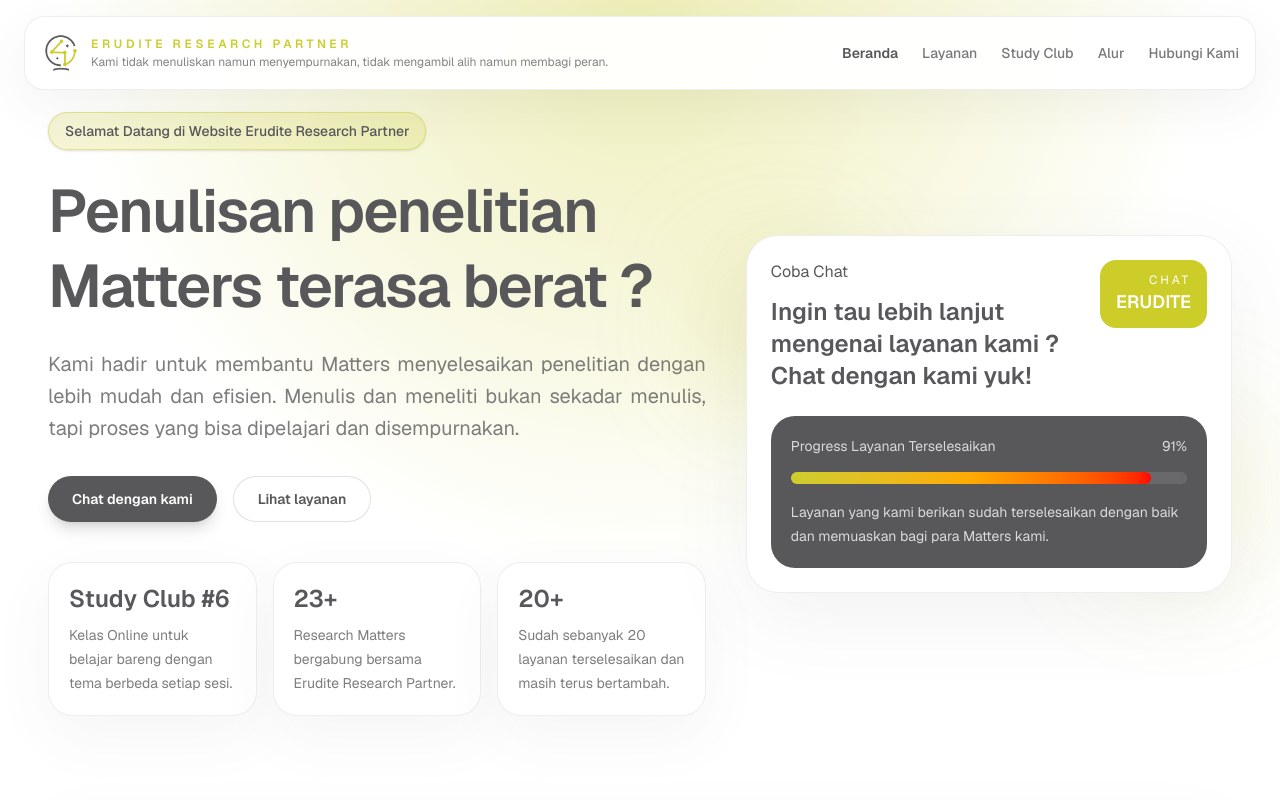
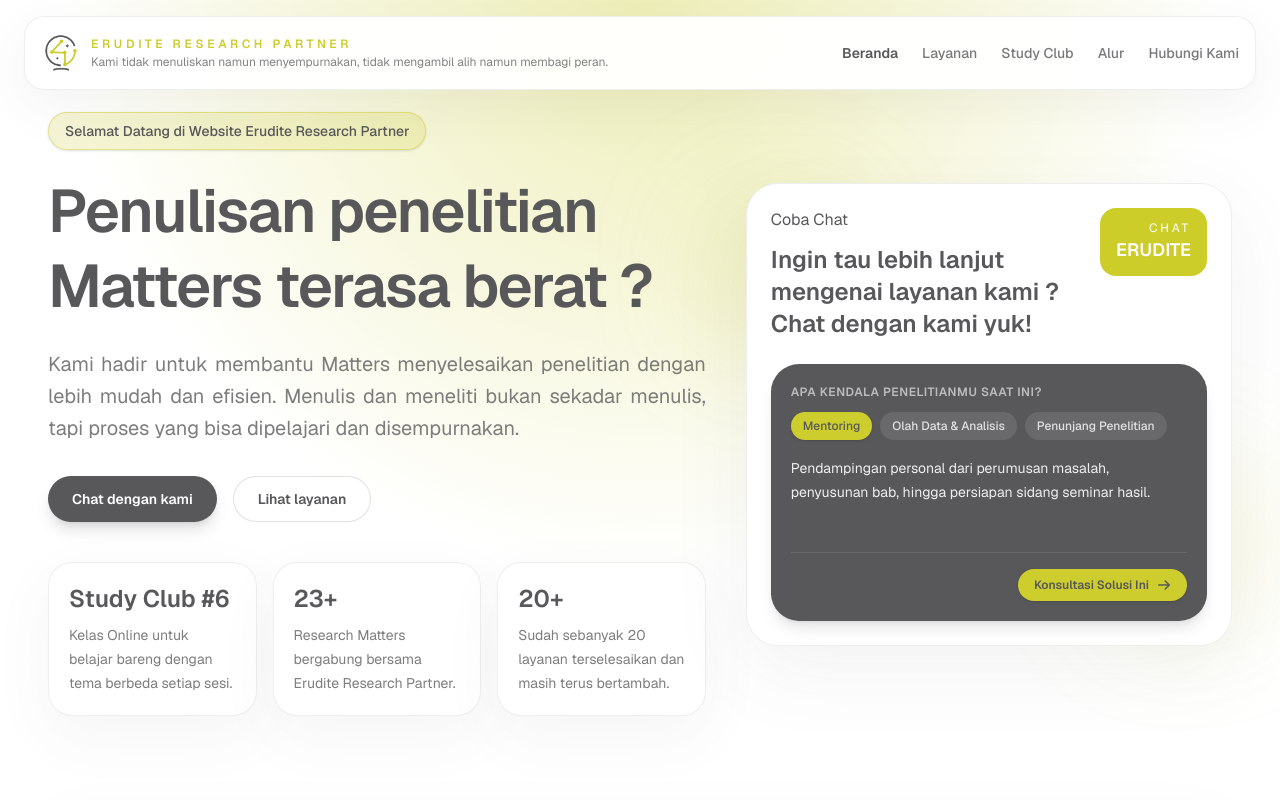
Before and after one commit to Narendra238/erudite-web, a Next.js app: page / in a window 1280 px wide. Shown: the top 800 px of the page. Built offline with nearby package versions, Linux system fonts and the light colour scheme.

Commit message:
Update, Delete bagian progress yang kurang kumunikatif dan insert bagian chat ke admin sesuai dengan kebutuhan.

```diff
--- a/app/page.tsx
+++ b/app/page.tsx
@@ -2,6 +2,7 @@ import Link from "next/link";
 import { SiteFooter } from "@/components/site-footer";
 import { SiteHeader } from "@/components/site-header";
 import { TestimonialCarousel } from "@/components/testimonial-carousel";
+import { HeroInteractiveCard } from "@/components/hero-interactive-card";
 
 const highlights = [
   {
@@ -92,18 +93,7 @@ export default function Home() {
                 </div>
               </div>
 
-              <div className="mt-6 space-y-4 rounded-[1.5rem] bg-[#58585A] p-5 text-white">
-                <div className="flex items-center justify-between text-sm text-white/78">
-                  <span>Progress Layanan Terselesaikan</span>
-                  <span>91%</span>
-                </div>
-                <div className="h-3 rounded-full bg-white/10">
-                  <div className="h-3 w-[91%] rounded-full bg-gradient-to-r from-[#CDCD2E] via-[#FFAA00] to-[#FF0000]" />
-                </div>
-                <p className="text-sm leading-6 text-white/78">
-                  Layanan yang kami berikan sudah terselesaikan dengan baik dan memuaskan bagi para Matters kami.
-                </p>
-              </div>
+              <HeroInteractiveCard />
             </div>
           </div>
         </div>
--- /dev/null
+++ b/components/hero-interactive-card.tsx
@@ -0,0 +1,84 @@
+// components/hero-interactive-card.tsx
+"use client";
+
+import { useState } from "react";
+
+type TroubleKey = "mentoring" | "data" | "support";
+
+interface TroubleOption {
+  label: string;
+  solution: string;
+  waMessage: string;
+}
+
+const TROUBLE_OPTIONS: Record<TroubleKey, TroubleOption> = {
+  mentoring: {
+    label: "Mentoring",
+    solution: "Pendampingan personal dari perumusan masalah, penyusunan bab, hingga persiapan sidang seminar hasil.",
+    waMessage: "Halo Erudite, saya butuh informasi mengenai Mentoring Tugas Akhir karena sedang kesulitan menyusun Bab penelitian.",
+  },
+  data: {
+    label: "Olah Data & Analisis",
+    solution: "Bantuan profesional olah data kuantitatif & kualitatif dan interpretasi hasilnya.",
+    waMessage: "Halo Erudite, saya mau tanya-tanya tentang layanan Analisis dan Olah Data Penelitian.",
+  },
+  support: {
+    label: "Penunjang Penelitian",
+    solution: "Layanan kami mencakup bantuan penyesuaian format dokumen, perapihan layout, serta bantuan penyusunan komponen pendukung agar penelitian Anda terlihat profesional.",
+    waMessage: "Halo Erudite, saya mau tanya-tanya tentang layanan Penunjang Penelitian.",
+  },
+};
+
+export function HeroInteractiveCard() {
+  const [activeTab, setActiveTab] = useState<TroubleKey>("mentoring");
+  const currentData = TROUBLE_OPTIONS[activeTab];
+
+  const waUrl = `https://wa.me/628112225499?text=${encodeURIComponent(currentData.waMessage)}`;
+
+  return (
+    <div className="mt-6 rounded-[1.75rem] bg-[#58585A] p-5 text-white shadow-lg transition-all duration-300">
+      <p className="text-xs uppercase tracking-wider text-white/60 font-semibold mb-3">
+        Apa kendala penelitianmu saat ini?
+      </p>
+
+      {/* Tabs */}
+      <div className="flex flex-wrap gap-2 mb-4">
+        {(Object.keys(TROUBLE_OPTIONS) as TroubleKey[]).map((key) => (
+          <button
+            key={key}
+            onClick={() => setActiveTab(key)}
+            className={`rounded-full px-3 py-1.5 text-xs font-medium transition-all duration-200 ${
+              activeTab === key
+                ? "bg-[#CDCD2E] text-[#58585A] shadow"
+                : "bg-white/10 text-white/80 hover:bg-white/20"
+            }`}
+          >
+            {TROUBLE_OPTIONS[key].label}
+          </button>
+        ))}
+      </div>
+
+      {/* Dynamic Content */}
+      <div className="min-h-[80px] transition-all duration-300">
+        <p className="text-sm leading-6 text-white/90">
+          {currentData.solution}
+        </p>
+      </div>
+
+      {/* CTA Button */}
+      <div className="mt-4 pt-4 border-t border-white/10 flex justify-end">
+        <a
+          href={waUrl}
+          target="_blank"
+          rel="noopener noreferrer"
+          className="inline-flex items-center gap-2 rounded-full bg-[#CDCD2E] px-4 py-2 text-xs font-semibold text-[#58585A] shadow hover:bg-[#e2e233] transition-transform hover:-translate-y-0.5"
+        >
+          <span>Konsultasi Solusi Ini</span>
+          <svg className="h-3.5 w-3.5" fill="none" viewBox="0 0 24 24" stroke="currentColor" strokeWidth={2.5}>
+            <path strokeLinecap="round" strokeLinejoin="round" d="M14 5l7 7m0 0l-7 7m7-7H3" />
+          </svg>
+        </a>
+      </div>
+    </div>
+  );
+}
```
